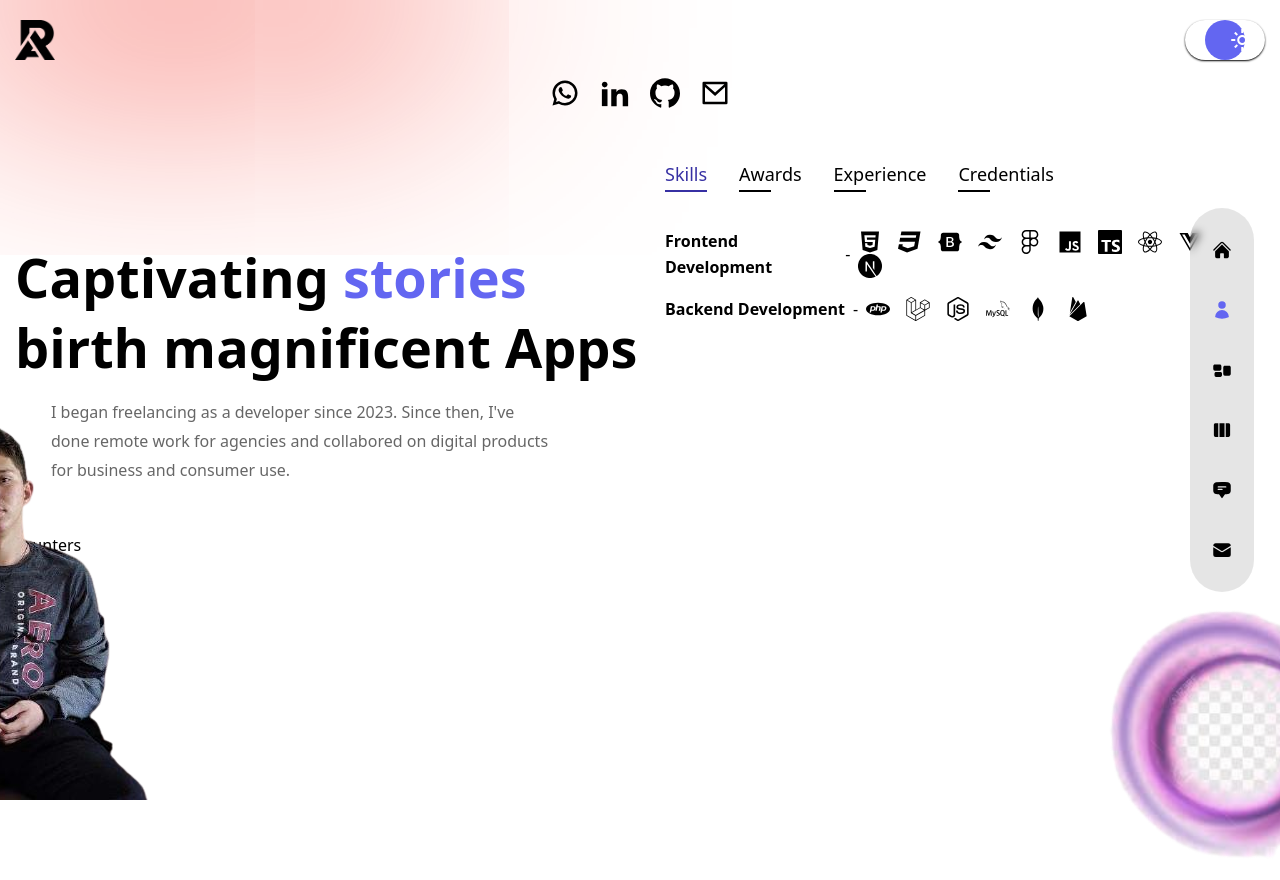
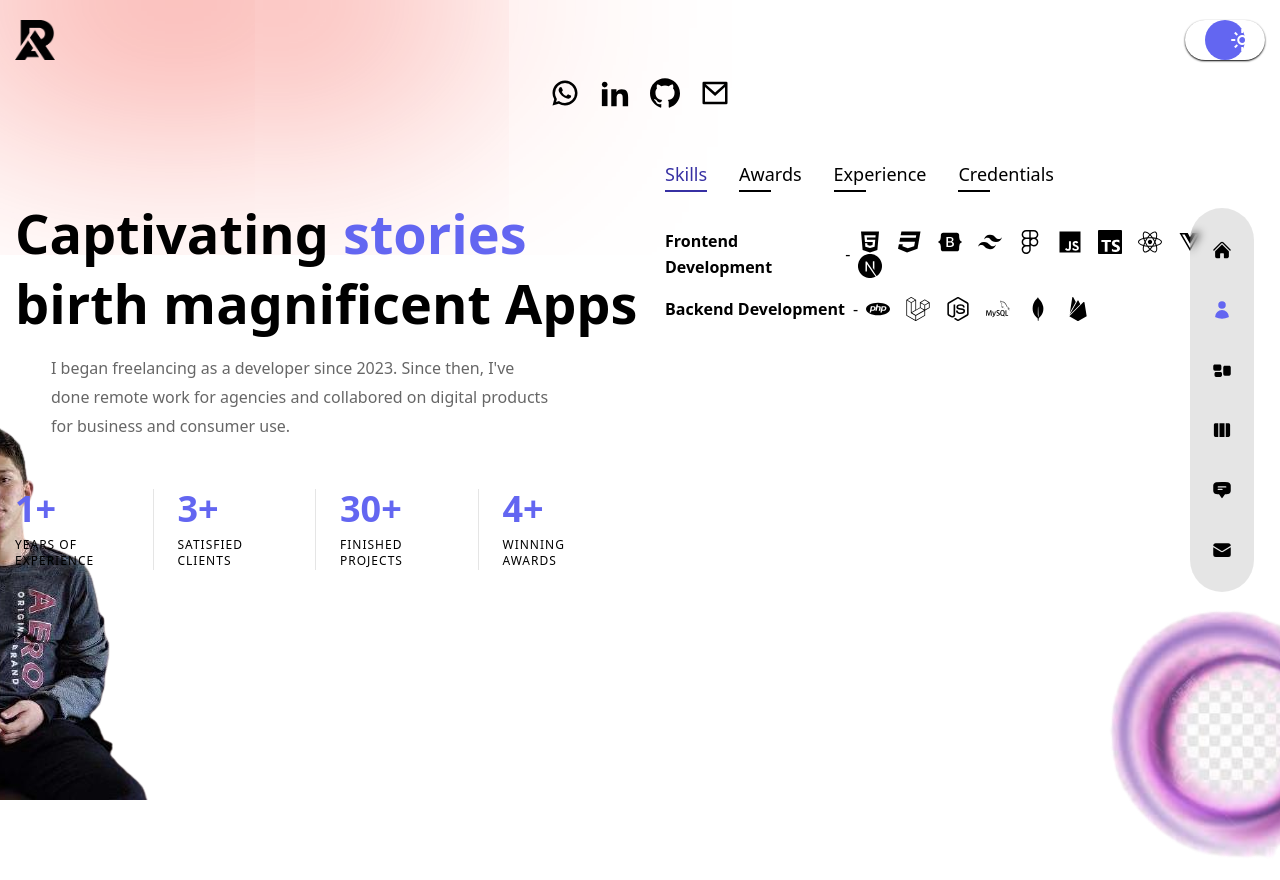
Before and after one commit to StarLordCraft/portfolio, a Next.js app: page /about in a window 1280 px wide. Shown: the top 880 px of the page. Built offline with nearby package versions, Linux system fonts and the light colour scheme.

Commit message:
refactoring the code spliting components and improving the use of ssr to performance!

```diff
--- a/src/app/about/page.tsx
+++ b/src/app/about/page.tsx
@@ -1,13 +1,9 @@
-"use client"
-
 import { Url } from "next/dist/shared/lib/router/router";
-import Link from "next/link";
-
-import { useState } from "react";
-import CountUp from 'react-countup';
 
 import Avatar from "@/components/Avatar";
 import Circles from '@/components/Circles';
+import Counter from "@/components/about/Counter";
+import AboutHero from "@/components/about/AboutHero";
 
 import {
   FaHtml5,
@@ -139,7 +135,6 @@ const aboutData: AboutDataItem[] = [
 
 export default function Page()
 {
-    const [index, setIndex] = useState <number> (0);
     return (
         <section className="h-full dark:bg-primaryDark/30 py-32 text-center dark:text-white xl:text-left">
             <Circles />
@@ -151,58 +146,49 @@ export default function Page()
              xl:flex-row gap-x-6">
 
               <section className="flex-1 flex flex-col justify-center">
-                <h2 className="h2">Captivating <span className="text-indigo-500 dark:text-accent">
+                <h2 className="h2 fadeInRight">
+                  Captivating <span className="text-indigo-500 dark:text-accent">
                   stories</span> birth magnificent
-                 Apps</h2>
-                <p className="max-w-[500px] mx-auto xl:mx-9 mb-6 xl:mb-12 px-2 xl:px-0 text-black/60 dark:text-white/60">
+                  Apps
+                 </h2>
+                <p className="max-w-[500px] mx-auto xl:mx-9 mb-6 xl:mb-12 px-2 xl:px-0
+                text-black/60 dark:text-white/60 fadeInRight">
                   I began freelancing as a developer since 2023. Since then, I've done
                   remote work for agencies and collabored on digital products for
                   business and consumer use.
                 </p>
-                <div>counters</div>
-              </section>
 
-              <section className="flex flex-col w-full xl:max-w-[48%] h-[480px] overflow-auto md:overflow-hidden">
-                <div className="flex gap-x-4 xl:gap-x-8 mx-auto xl:mx-0 mb-4">
-                  {aboutData.map((item: AboutDataItem, itemIndex: number) => {
-                    return (
-                      <button key={itemIndex}
-                      className={`${index === itemIndex && 'text-indigo-800 dark:text-accent after:w-full after:bg-indigo-800 dark:after:bg-accent'}
-                      cursor-pointer capitalize xl:text-lg relative after:w-8 after:h-[2px] after:bg-black after:dark:bg-white
-                      after:absolute after:left-0 after:-bottom-1 after:transition-all after:duration-300`}
-                      onClick={() => setIndex(itemIndex)}>
-                        {item.title}
-                      </button>
-                    )
-                  })}
-                </div>
-                <div className="py-2 xl:py-6 flex flex-col gap-y-4 items-center xl:items-start">
-                  {aboutData[index].info.map((item: InfoItem, itemIndex: number) => {
-                    return (
-                      <div key={itemIndex} className="flex-1 flex flex-col md:flex-row
-                      max-w-max gap-x-2 gap-y-2 md:gap-y-0 items-center justify-center dark:text-white">
+                <div className="hidden md:flex md:max-w-xl xl:max-w-none mx-auto
+                xl:mx-0 mb-8 fadeInRight">
+                  <section className="flex flex-1 xl:gap-x-6">
+                    <Counter
+                    start={0} end={new Date().getFullYear() - 2023 || 1}
+                    duration={8}
+                    title="Years of experience"
+                    />
+                    <Counter
+                    start={0} end={3}
+                    duration={8}
+                    title="Satisfied Clients"
+                    />
 
-                        <div className="font-bold mb-0">{item.title}</div>
-                        <div className="hidden md:flex">-</div>
-                        {item?.stage && <div>{item?.stage}</div>}
-                        {item.link && <Link href={item.link} target="_blanc"
-                        className=" hover:text-indigo-500 dark:hover:text-accent relative after:w-8 after:h-[2px] after:bg-black after:dark:bg-white
-                        after:absolute after:left-0 after:-bottom-1 after:transition-all after:duration-300
-                         hover:after:w-full hover:after:bg-indigo-500 dark:hover:after:bg-accent">See Proof</Link>}
+                    <Counter
+                    start={0} end={30}
+                    duration={8}
+                    title="Finished Projects"
+                    />
 
-                        <div className="flex gap-x-4 lg:pr-12 flex-wrap">
-                          {item.icons?.map((icon: React.JSX.Element, iconIndex: number) => {
-                              return (
-                                <div key={iconIndex} className="text-2xl">{icon}</div>
-                              );
-                          })}
-                        </div>
-                      </div>
-                    );
-                  })}
+                    <Counter
+                    start={0} end={4}
+                    duration={8}
+                    title="Winning Awards"
+                    last={true}
+                    />
+
+                  </section>
                 </div>
               </section>
-
+              <AboutHero aboutData={aboutData}/>
             </main>
         </section>
     );
--- /dev/null
+++ b/src/components/about/AboutHero.tsx
@@ -0,0 +1,54 @@
+"use client"
+import { useState } from "react";
+import Link from "next/link";
+
+import { AboutDataItem, InfoItem } from "@/app/about/page";
+
+export default function AboutHero({ aboutData }:
+    {aboutData: AboutDataItem[]})
+{
+
+    const [index, setIndex] = useState <number> (0);
+    return(
+        <section className="flex flex-col w-full xl:max-w-[48%] h-[480px] overflow-auto md:overflow-hidden">
+            <div className="flex gap-x-4 xl:gap-x-8 mx-auto xl:mx-0 mb-4">
+                {aboutData.map((item: AboutDataItem, itemIndex: number) => {
+                return (
+                    <button key={itemIndex}
+                    className={`${index === itemIndex && 'text-indigo-800 dark:text-accent after:w-full after:bg-indigo-800 dark:after:bg-accent'}
+                    cursor-pointer capitalize xl:text-lg relative after:w-8 after:h-[2px] after:bg-black after:dark:bg-white
+                    after:absolute after:left-0 after:-bottom-1 after:transition-all after:duration-300`}
+                    onClick={() => setIndex(itemIndex)}>
+                    {item.title}
+                    </button>
+                )
+                })}
+            </div>
+            <div className="py-2 xl:py-6 flex flex-col gap-y-4 items-center xl:items-start">
+                {aboutData[index].info.map((item: InfoItem, itemIndex: number) => {
+                return (
+                    <div key={itemIndex} className="flex-1 flex flex-col md:flex-row
+                    max-w-max gap-x-2 gap-y-2 md:gap-y-0 items-center justify-center dark:text-white">
+
+                    <div className="font-bold mb-0">{item.title}</div>
+                    <div className="hidden md:flex">-</div>
+                    {item?.stage && <div>{item?.stage}</div>}
+                    {item.link && <Link href={item.link} target="_blanc"
+                    className=" hover:text-indigo-500 dark:hover:text-accent relative after:w-8 after:h-[2px] after:bg-black after:dark:bg-white
+                    after:absolute after:left-0 after:-bottom-1 after:transition-all after:duration-300
+                        hover:after:w-full hover:after:bg-indigo-500 dark:hover:after:bg-accent">See Proof</Link>}
+
+                    <div className="flex gap-x-4 lg:pr-12 flex-wrap">
+                        {item.icons?.map((icon: React.JSX.Element, iconIndex: number) => {
+                            return (
+                            <div key={iconIndex} className="text-2xl">{icon}</div>
+                            );
+                        })}
+                    </div>
+                    </div>
+                );
+                })}
+            </div>
+        </section>
+    );
+}
--- /dev/null
+++ b/src/components/about/Counter.tsx
@@ -0,0 +1,24 @@
+"use client"
+
+import CountUp from "react-countup";
+
+export default function Counter ({start, end, duration, last, title}:
+    {start: number, end: number, duration: number, last?: boolean, title: string})
+{
+    const divisorStyles = `after:w-[1px]
+    after:h-full after:bg-black/10 dark:after:bg-white/10
+    after:absolute after:top-0 after:right-0`;
+    return(
+        <div className={`${!last && divisorStyles} relative flex-1`}>
+            <h3 className="text-2xl xl:text-4xl font-extrabold text-indigo-500
+            dark:text-accent mb-2">
+            <CountUp start={start} end={end}
+            duration={duration}/>+
+            </h3>
+            <div className="text-xs uppercase tracking-[1px] leading-[1.4]
+            max-w-[100px]">
+                {title}
+            </div>
+        </div>
+    );
+}
```
